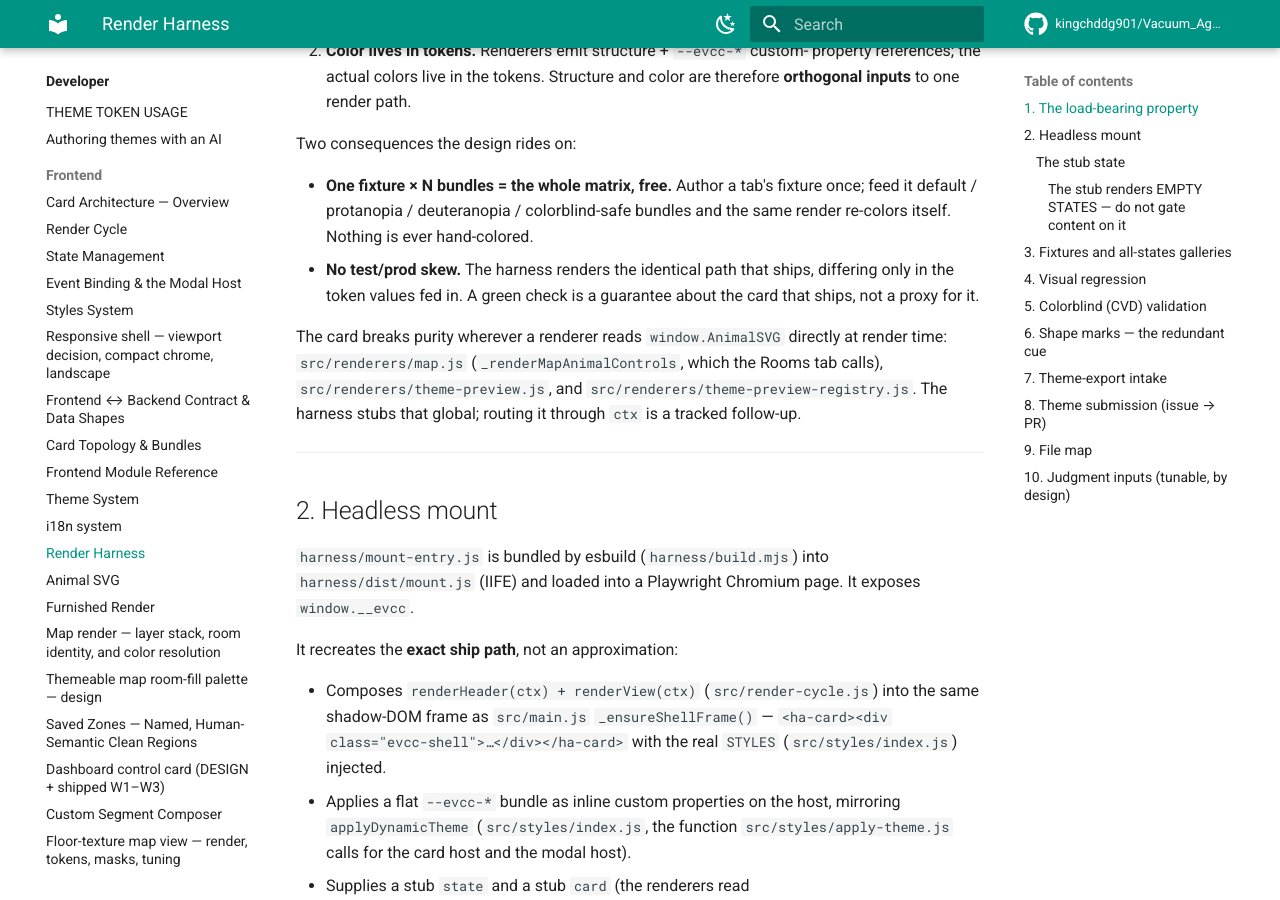
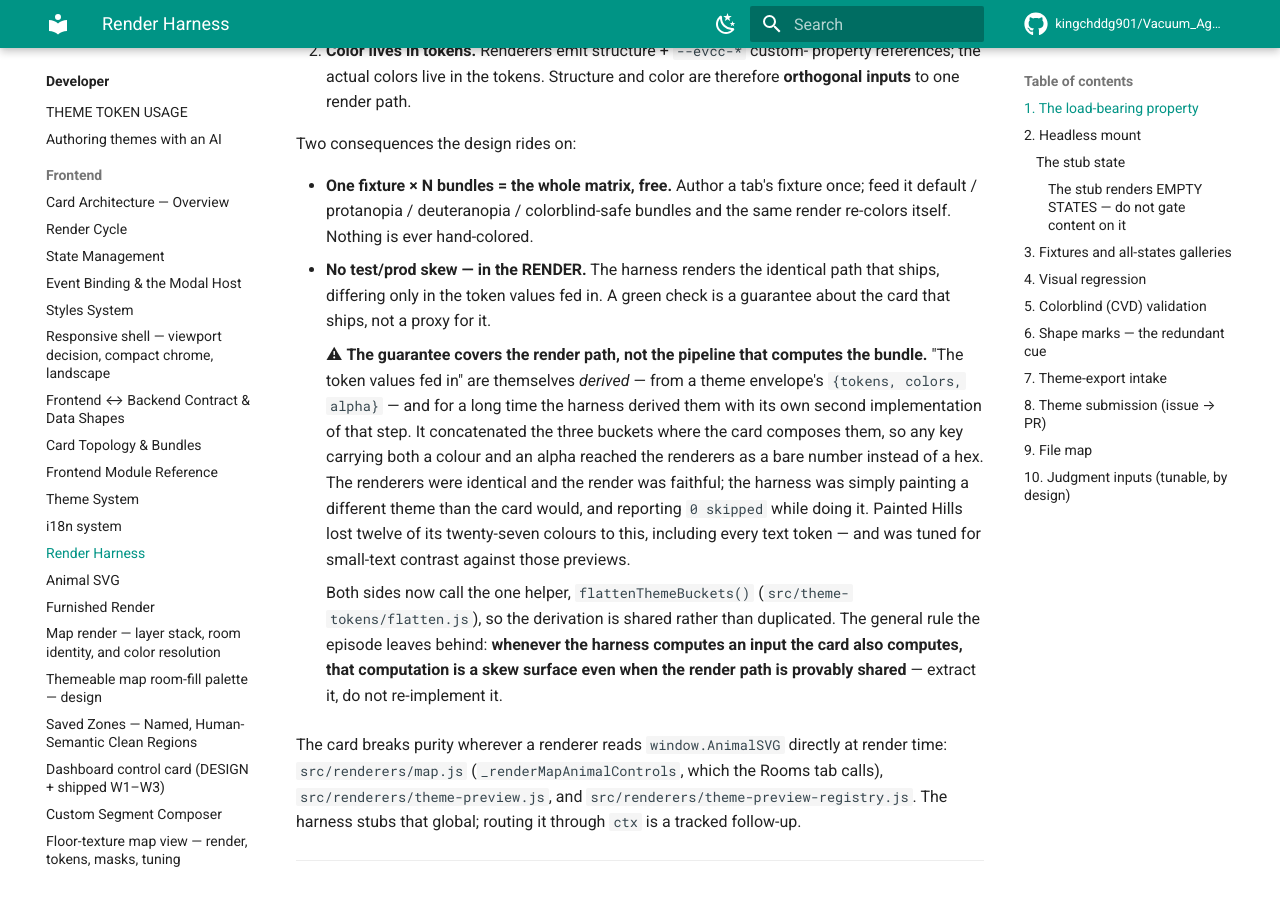
Before and after one commit to kingchddg901/Vacuum_Agent, an MkDocs documentation site: the page built from docs/dev/frontend/render-harness.md, in a window 1280 px wide and 900 px high, scrolled down 628 px. Built offline with MkDocs 1.6.1 and Material for MkDocs 9.7.7, drawn with Linux system fonts in a browser that asks for light colours; comment, search, counter and statistics services are not loaded.

Commit message:
docs(harness): the no-skew guarantee covers the RENDER, not the bundle derivation
render-harness.md section 1 claimed "No test/prod skew. The harness renders the
identical path that ships, differing only in the token values fed in." The
colors+alpha flatten defect fixed in 4b91b6a6 was exactly that skew, and the
claim is what made it hard to suspect.

The renderers really were identical. But "the token values fed in" are
DERIVED - from a theme envelope's {tokens, colors, alpha} - and the harness
derived them with its own second implementation of that step, concatenating
the three buckets where the card composes them. So it rendered a faithful
picture of a different theme than the card would paint, and reported
`0 clamped, 0 skipped` while doing it. Painted Hills lost 12 of its 27
colours that way, every text token among them, and was then tuned for
small-text contrast against exactly those previews.

Qualified in place, with the rule the episode leaves behind: whenever the
harness computes an input the card also computes, that computation is a skew
surface EVEN WHEN the render path is provably shared - extract it, do not
re-implement it.

Co-Authored-By: Claude Opus 5 <noreply@anthropic.com>

```diff
--- a/docs/dev/frontend/render-harness.md
+++ b/docs/dev/frontend/render-harness.md
@@ -29,9 +29,27 @@ Two consequences the design rides on:
 - **One fixture × N bundles = the whole matrix, free.** Author a tab's fixture
   once; feed it default / protanopia / deuteranopia / colorblind-safe bundles and
   the same render re-colors itself. Nothing is ever hand-colored.
-- **No test/prod skew.** The harness renders the identical path that ships,
-  differing only in the token values fed in. A green check is a guarantee about
-  the card that ships, not a proxy for it.
+- **No test/prod skew — in the RENDER.** The harness renders the identical path
+  that ships, differing only in the token values fed in. A green check is a
+  guarantee about the card that ships, not a proxy for it.
+
+    ⚠ **The guarantee covers the render path, not the pipeline that computes the
+    bundle.** "The token values fed in" are themselves *derived* — from a theme
+    envelope's `{tokens, colors, alpha}` — and for a long time the harness derived
+    them with its own second implementation of that step. It concatenated the three
+    buckets where the card composes them, so any key carrying both a colour and an
+    alpha reached the renderers as a bare number instead of a hex. The renderers
+    were identical and the render was faithful; the harness was simply painting a
+    different theme than the card would, and reporting `0 skipped` while doing it.
+    Painted Hills lost twelve of its twenty-seven colours to this, including every
+    text token — and was tuned for small-text contrast against those previews.
+
+    Both sides now call the one helper, `flattenThemeBuckets()`
+    (`src/theme-tokens/flatten.js`), so the derivation is shared rather than
+    duplicated. The general rule the episode leaves behind: **whenever the harness
+    computes an input the card also computes, that computation is a skew surface
+    even when the render path is provably shared** — extract it, do not re-implement
+    it.
 
 The card breaks purity wherever a renderer reads `window.AnimalSVG` directly at
 render time: `src/renderers/map.js` (`_renderMapAnimalControls`, which the Rooms
```
